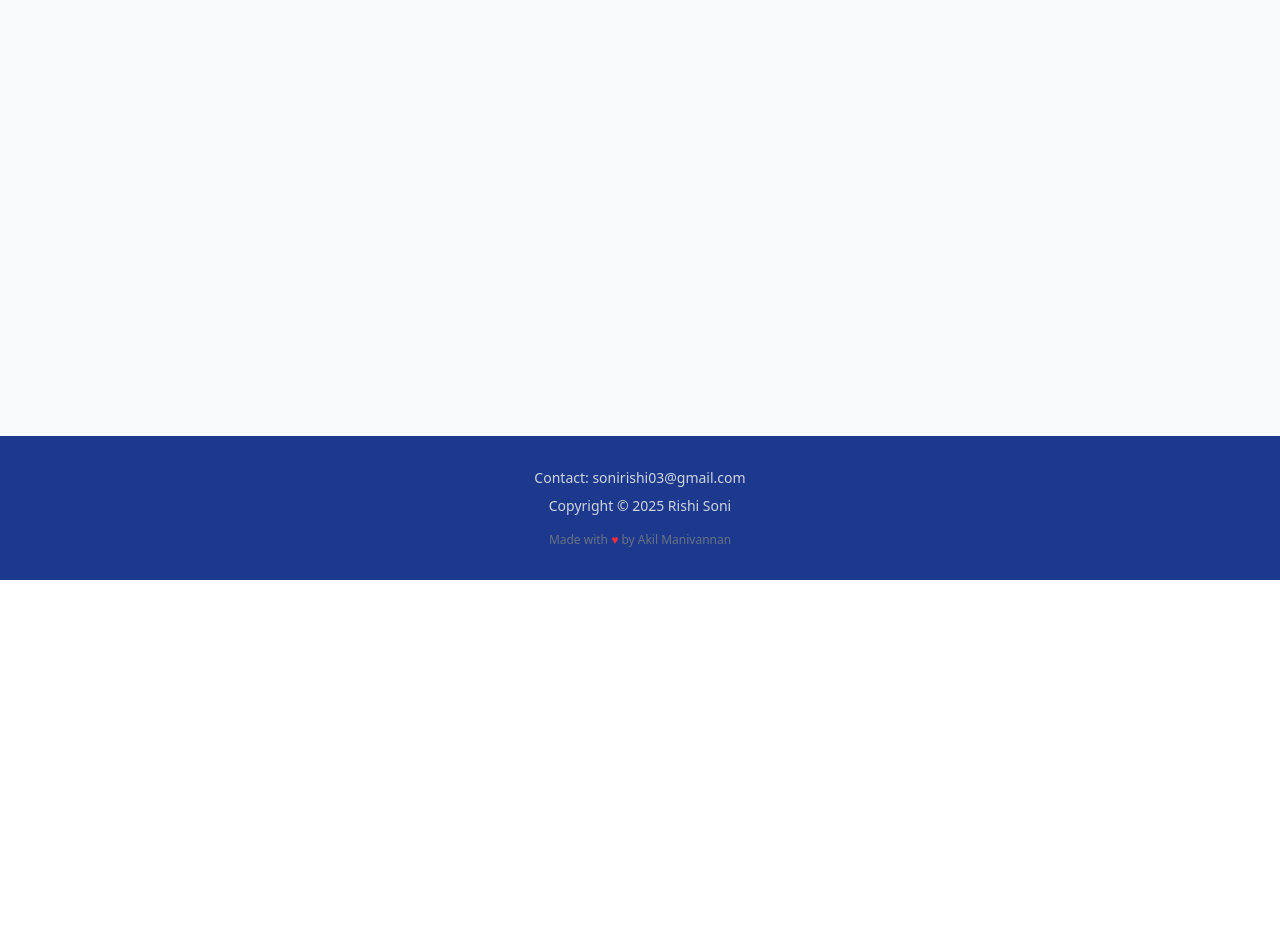
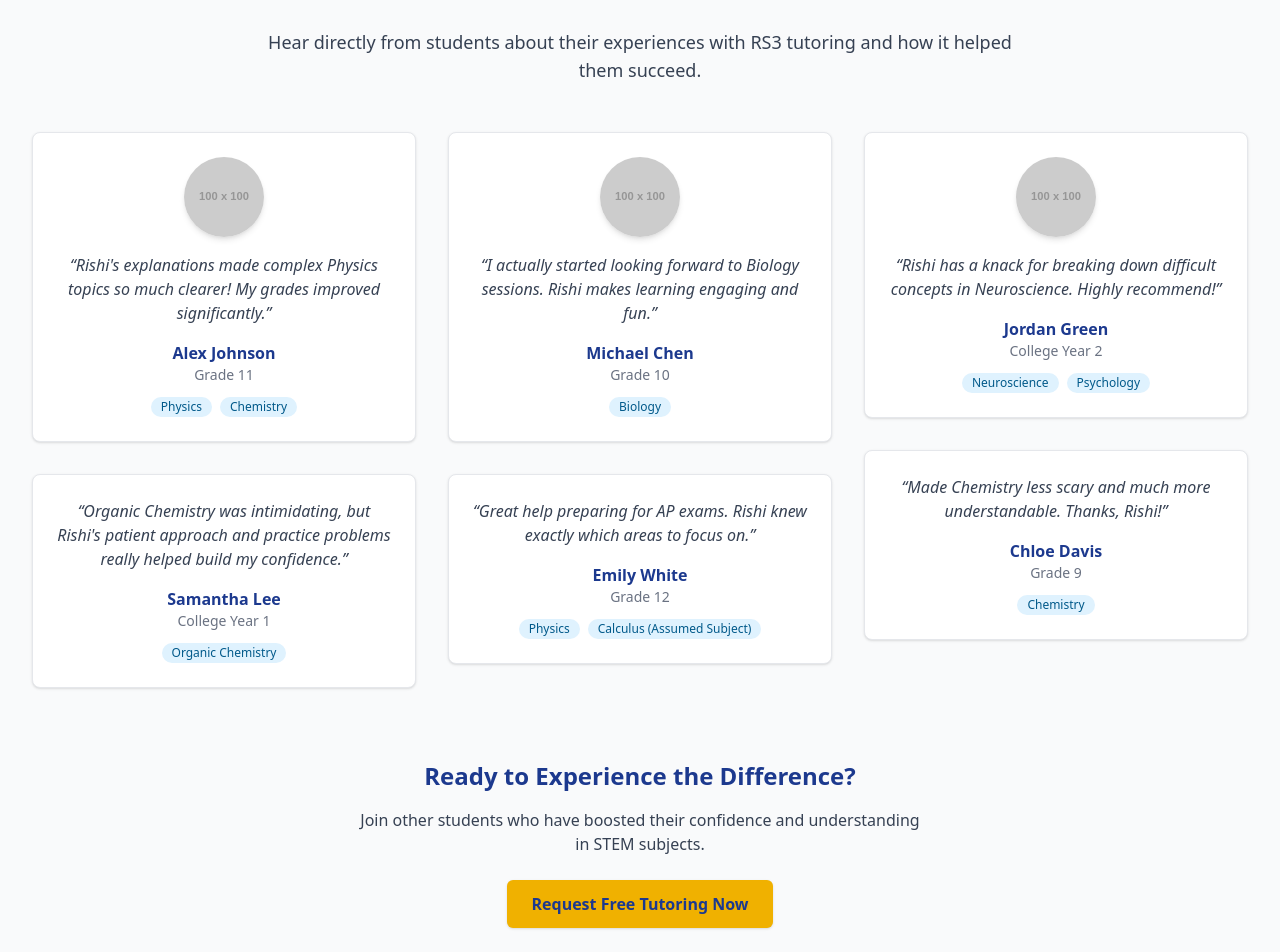
Before and after one commit to AKil47/rishi-s3, a SvelteKit app: page /testimonials in a window 1280 px wide. Before the commit this address had no page. Shown: the part 220-1172 px from the top of the page. Before the commit the page ends 800 px from the top, so only its background shows below. Built offline with nearby package versions, Linux system fonts and the light colour scheme.

Commit message:
Testimonials page

```diff
--- /dev/null
+++ b/src/routes/testimonials/+page.svelte
@@ -0,0 +1,54 @@
+<script lang="ts">
+    import Button from '$lib/components/Button.svelte';
+    import TestimonialCard from '$lib/components/TestimonialCard.svelte';
+    import type { PageData } from './$types';
+
+    export let data: PageData;
+
+</script>
+
+<svelte:head>
+    <title>Testimonials | RS3 Tutoring</title>
+    <meta name="description" content="Read testimonials from students who have benefited from RS3's free STEM tutoring." />
+</svelte:head>
+
+<section class="py-12 md:py-16">
+    <h1 class="text-3xl md:text-4xl font-bold text-blue-900 mb-12 text-center">Student Testimonials</h1>
+
+    <!-- Introduction (Optional) -->
+    <section class="mb-12">
+        <p class="text-lg text-gray-700 max-w-3xl mx-auto text-center">
+            Hear directly from students about their experiences with RS3 tutoring and how it helped them succeed.
+        </p>
+    </section>
+
+    <!-- Testimonial List -->
+    <section class="mb-16">
+        {#if data.testimonials && data.testimonials.length > 0}
+             <!-- Use CSS Columns: 1 col mobile, 2 tablet, 3 desktop -->
+            <div class="columns-1 md:columns-2 lg:columns-3 gap-8">
+                {#each data.testimonials as testimonial (testimonial.id)}
+                     <TestimonialCard
+                        name={testimonial.name}
+                        grade={testimonial.grade}
+                        subjects={testimonial.subjects}
+                        message={testimonial.message}
+                        imageUrl={testimonial.imageUrl}
+                     />
+                {/each}
+            </div>
+         {:else}
+             <p class="text-center text-gray-500">No testimonials available yet.</p>
+         {/if}
+    </section>
+
+    <!-- Call to Action -->
+     <section class="text-center">
+         <h2 class="text-2xl font-semibold text-blue-900 mb-4">Ready to Experience the Difference?</h2>
+        <p class="text-gray-700 mb-6 max-w-xl mx-auto">
+            Join other students who have boosted their confidence and understanding in STEM subjects.
+        </p>
+        <Button href="/signup" label="Request Free Tutoring Now" variant="primary" />
+    </section>
+
+</section>
--- /dev/null
+++ b/src/routes/testimonials/+page.ts
@@ -0,0 +1,12 @@
+import { testimonials } from '$lib/testimonials';
+import type { PageLoad } from './$types';
+
+export const load: PageLoad = async () => {
+    // In a real app, you might fetch this data, but here we import static data
+    return {
+        testimonials: testimonials
+    };
+};
+
+// Enable prerendering for this page if using adapter-static
+export const prerender = true;
```
